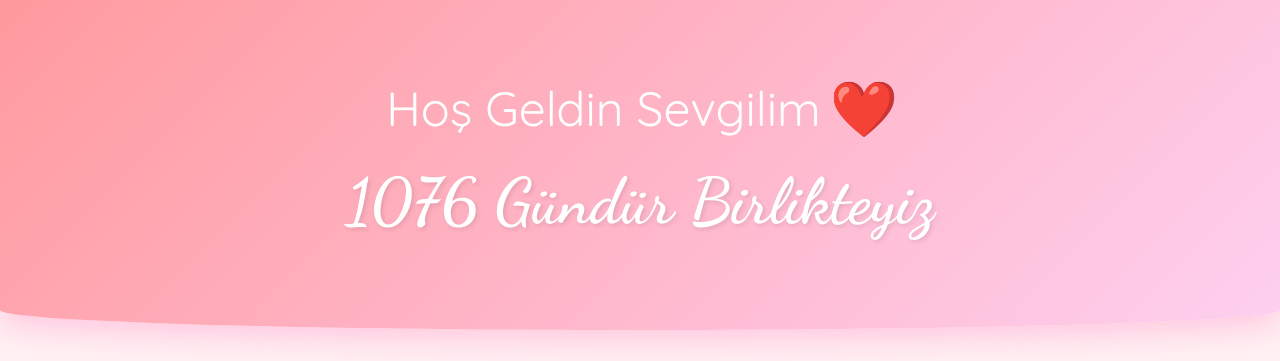
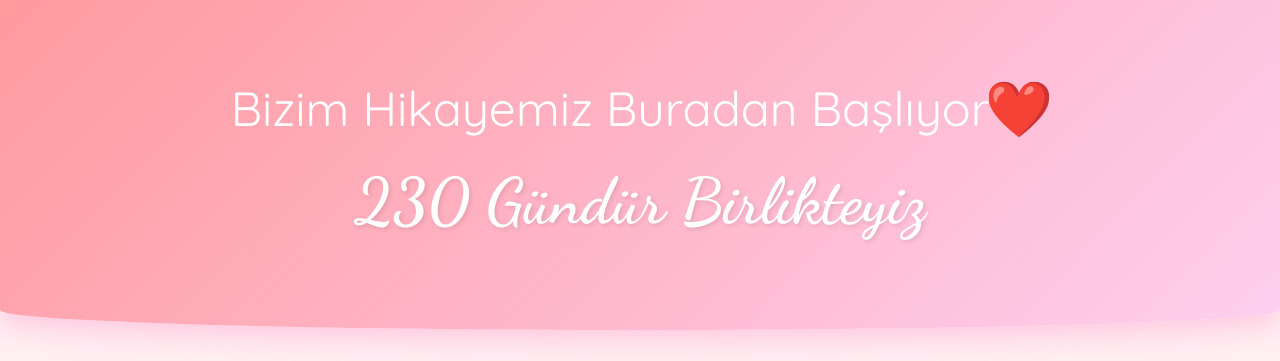
Before and after one commit to frkag/ask-defterimiz, a Django app: page / in a window 1280 px wide. Shown: the top 361 px of the page. Run offline with Django 5.2, Linux system fonts and the light colour scheme; data comes from the database, SQL or seed files in the repository.

Commit message:
Baslik degisti

```diff
--- a/anilar/templates/askimiz.html
+++ b/anilar/templates/askimiz.html
@@ -156,7 +156,7 @@
 
     <div class="hero-section">
         <div class="container">
-            <h1 class="display-5 mb-3">Hoş Geldin Sevgilim <span class="heart-beat">❤️</span></h1>
+            <h1 class="display-5 mb-3">Bizim Hikayemiz Buradan Başlıyor<span class="heart-beat">❤️</span></h1>
             <div id="zaman" class="counter-text">Hesaplanıyor...</div>
         </div>
     </div>
@@ -214,7 +214,7 @@
 
     <script>
         // SAYAÇ
-        const baslangic = new Date(2023, 0, 15);
+        const baslangic = new Date(2025, 4, 10);
         setInterval(() => {
             const fark = new Date() - baslangic;
             const gun = Math.floor(fark / (1000 * 60 * 60 * 24));
```
